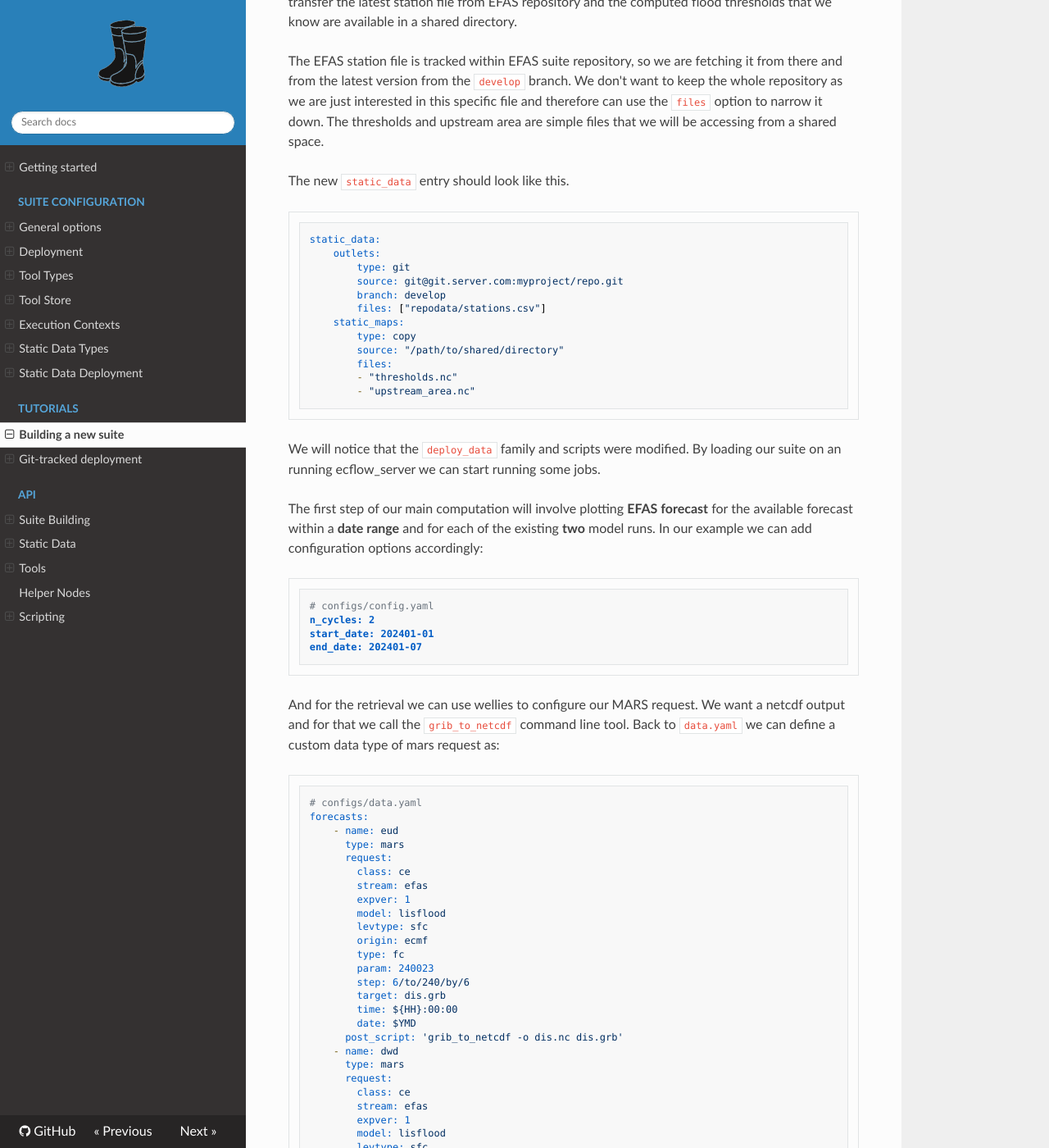
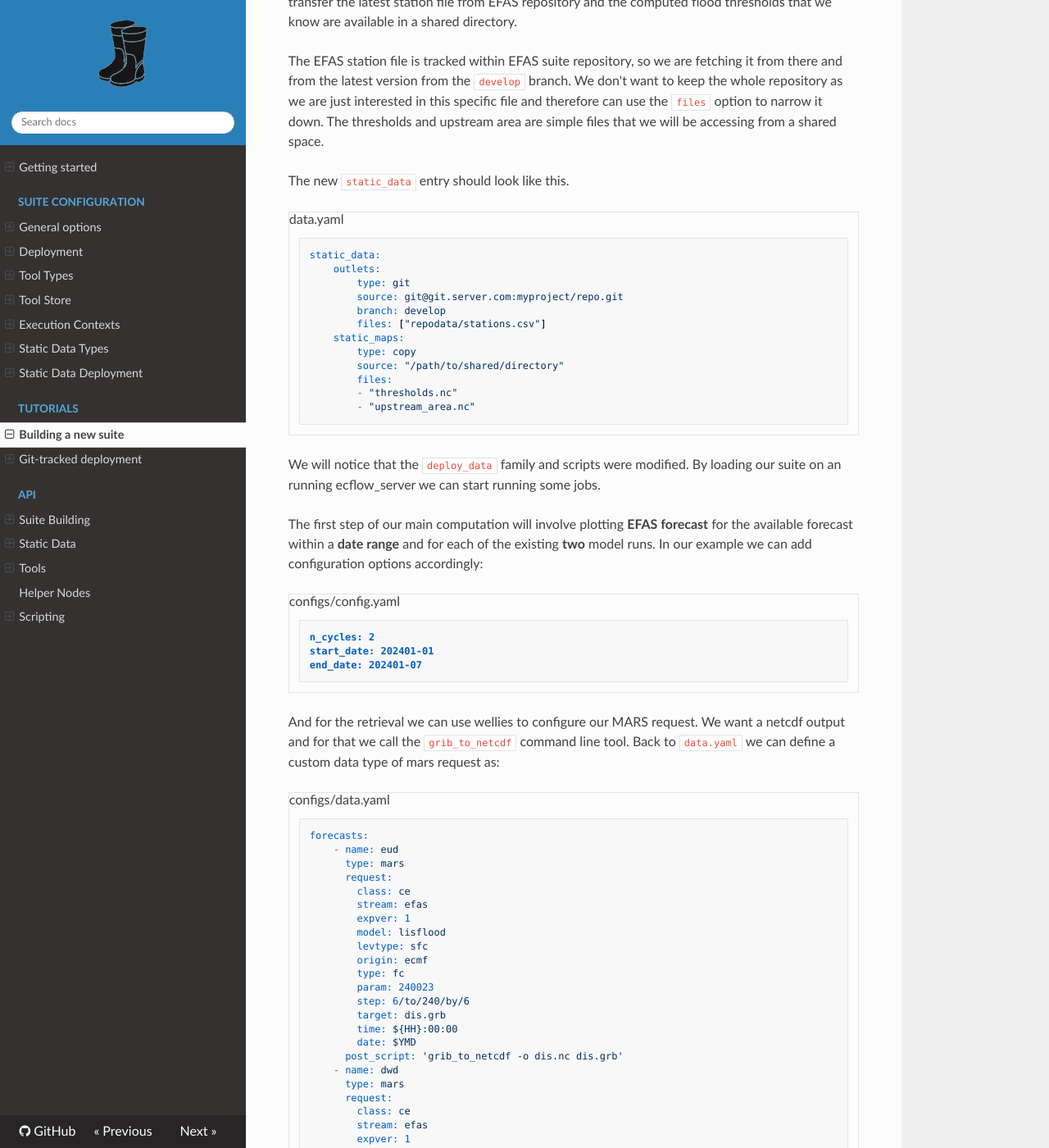
Before and after one commit to ecmwf/pyflow-wellies, an MkDocs documentation site: the page built from docs/quickstart_guide.md, in a window 1280 px wide and 1400 px high, scrolled down 1358 px. Shown: the whole window at 82% size. Built offline with MkDocs 1.6.1, drawn with Linux system fonts in a browser that asks for light colours; nearby versions of some CDN libraries; some of the changed text lies outside the part shown.

Commit message:
add titles to code blocks

````diff
--- a/docs/quickstart_guide.md
+++ b/docs/quickstart_guide.md
@@ -52,7 +52,7 @@ The thresholds and upstream area are simple files that we will be accessing from
 
 The new `static_data` entry should look like this.
 
-```yaml
+```yaml title="data.yaml"
 static_data:
     outlets:
         type: git
@@ -74,8 +74,7 @@ The first step of our main computation will involve plotting **EFAS forecast** f
 the available forecast within a **date range** and for each of the existing **two**
 model runs. In our example we can add configuration options accordingly:
 
-```yaml
-# configs/config.yaml
+```yaml title="configs/config.yaml"
 n_cycles: 2
 start_date: 202401-01
 end_date: 202401-07
@@ -85,8 +84,7 @@ And for the retrieval we can use wellies to configure our MARS request. We want
 a netcdf output and for that we call the `grib_to_netcdf` command line tool.
 Back to `data.yaml` we can define a custom data type of mars request as:
 
-```yaml
-# configs/data.yaml
+```yaml title="configs/data.yaml"
 forecasts:
     - name: eud
       type: mars
@@ -125,7 +123,7 @@ forecasts:
 And that will be read in the `Config` object in `deploy.py` where we use wellies
 data parser:
 
-```python
+```python title="suite/nodes.py"
 # class Config:__init__
 from datetime import datetime as dt
 # (...)
@@ -156,8 +154,7 @@ provided by the `ecmwf-toolbox` module. We need to add such runtime dependency o
 our script. The way to do it is again via the `config` object which has a `tools`
 attribute poiting to a `ToolStore` object.
 
-```python
-# suites/nodes.py
+```python title="suite/nodes.py"
 class IssueFamily(pf.Family):
     def __init__(self, config, hh, **kwargs):
         hh_label = f"{hh:02.0f}"
````
